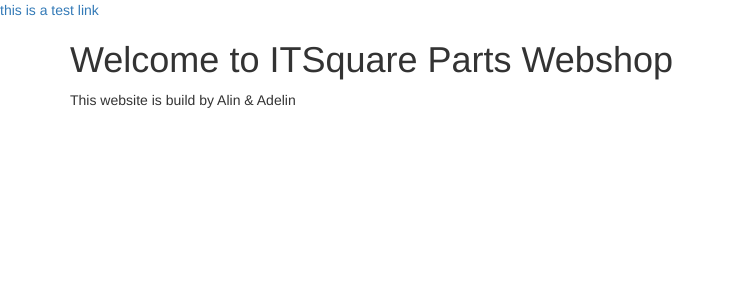
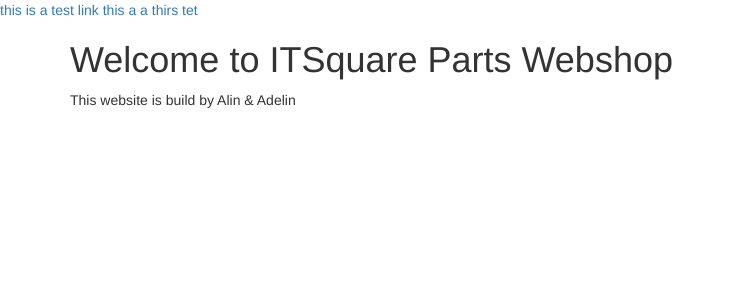
Before and after one commit to JaxonDvl/squareparts-web, a PHP site: page / in a window 1280 px wide. Shown: the top 300 px of the page, without its empty margins (0-734 px from the left). Run offline with PHP 8.4, Linux system fonts and the light colour scheme.

Commit message:
added a second link

```diff
--- a/index.php
+++ b/index.php
@@ -21,6 +21,7 @@
 
     <body>
         <a href="#test">this is a test link</a>
+        <a href="#test3">this a a thirs tet</a>
         <div class="container">
             <h1>Welcome to ITSquare Parts Webshop</h1>
             <p>This website is build by Alin & Adelin</p>
```
